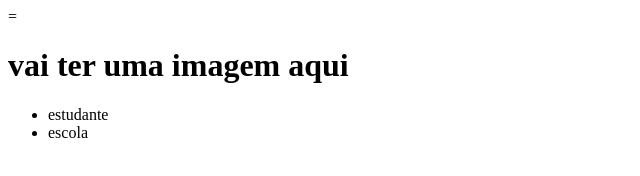
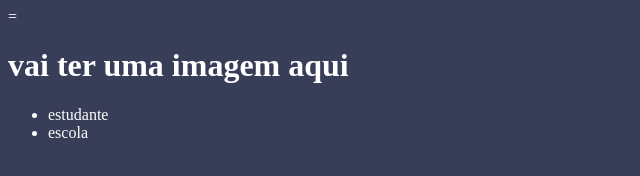
Before and after one commit to 7demai/projeto-criativo, a plain HTML site: page index.html in a window 1280 px wide. Shown: the whole page, without its empty margins (0-640 px from the left). Drawn offline with Linux system fonts and the light colour scheme.

Commit message:
Add files via upload

```diff
--- a/index.html
+++ b/index.html
@@ -4,12 +4,15 @@
     <meta charset="UTF-8">
     <meta name="viewport" content="width=device-width, initial-scale=1.0">
     <title>projeto criativo\\\\\\</title>
+    <link rel="stylesheet" href="style.css">
 </head>
 <body>
+    <header>
     <h1>vai ter uma imagem aqui</h1>
     <ul>
         <li>estudante</li>
         <li>escola</li>
     </ul>
+</header>
 </body>
 </html>
--- a/style.css
+++ b/style.css
@@ -1,2 +1,3 @@
-body{background-color: #383D58
-;}
+body{background-color: #383D58 ;
+ color: white   ;
+}
```
